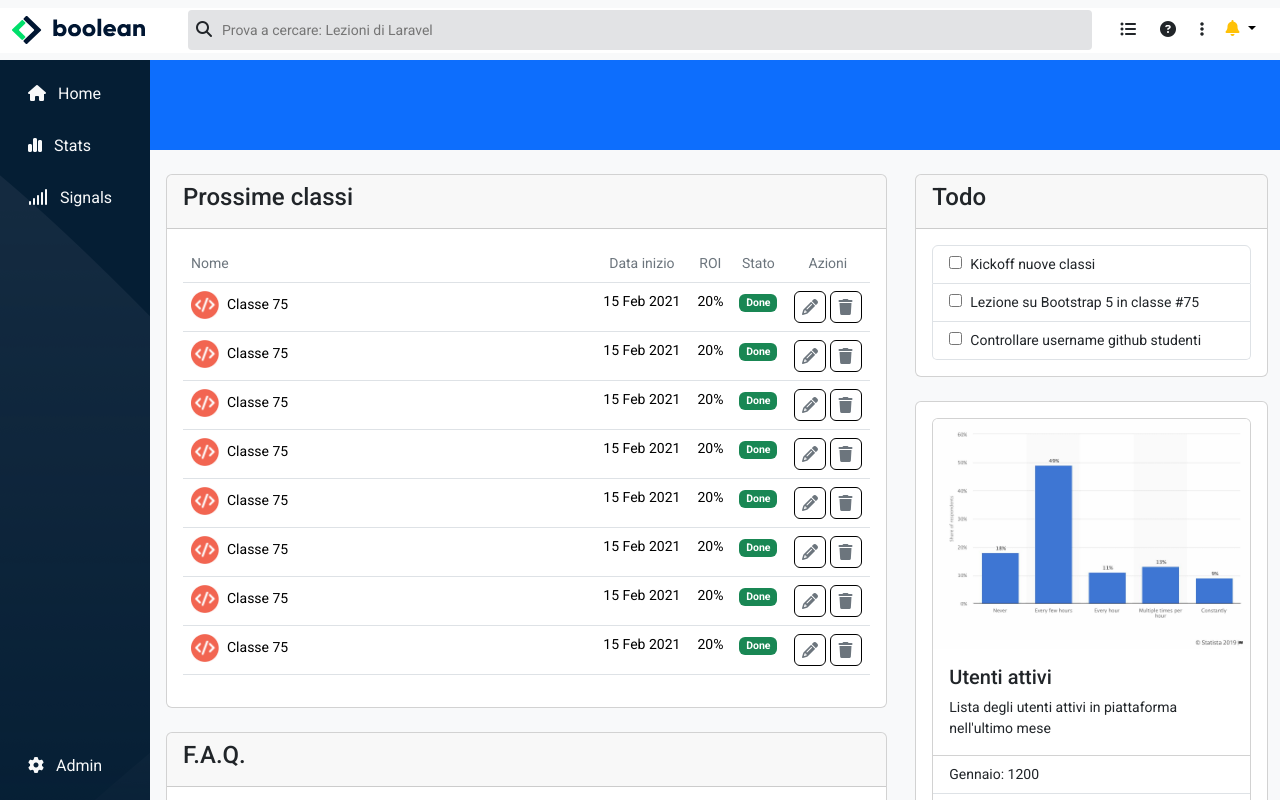
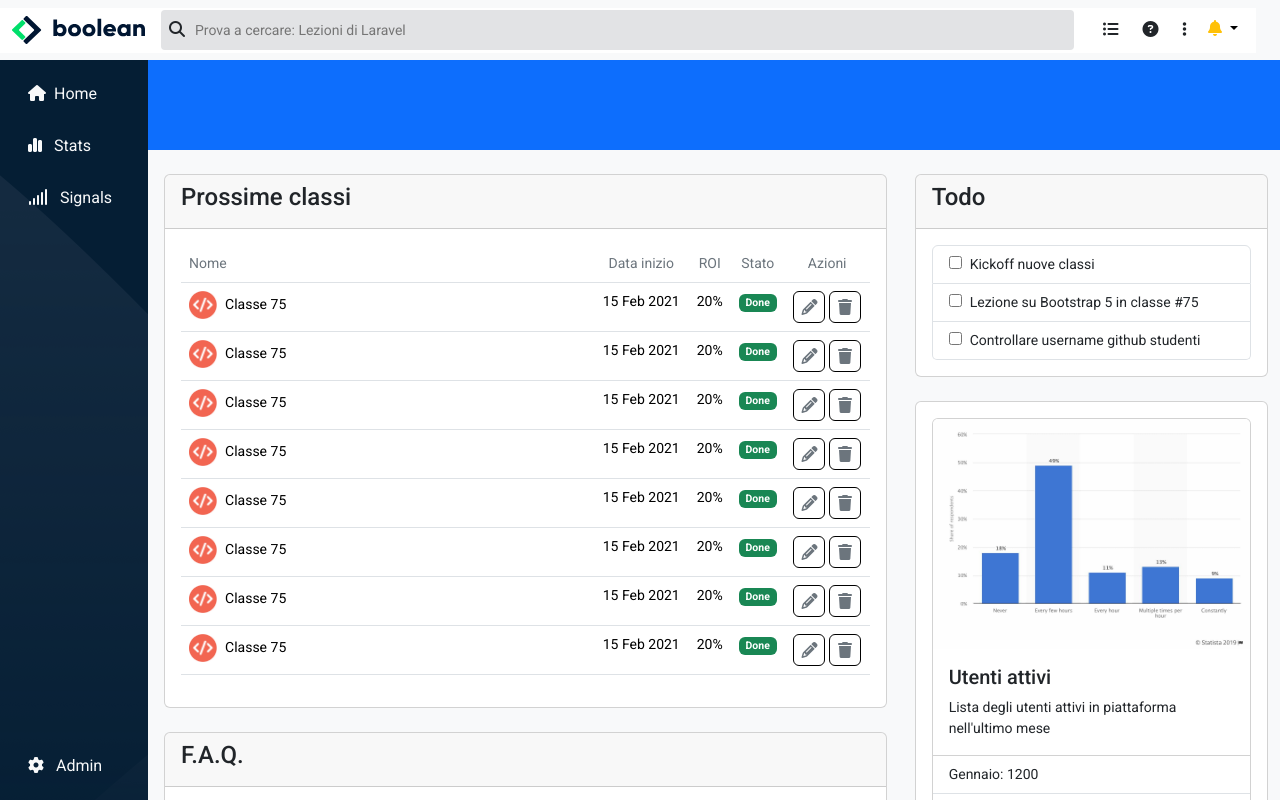
Before and after one commit to IIODERII/html-css-bootstrap-dashboard, a plain HTML site: page index.html in a window 1280 px wide. Drawn offline with nearby package versions, Linux system fonts and the light colour scheme.

Commit message:
fixed some flex problems in sidebar and header

```diff
--- a/css/style.css
+++ b/css/style.css
@@ -19,11 +19,9 @@ main{
 
 #sidebar{
     height: 100%;
-    width: 150px;
 }
 
 #main-content{
-    width: calc(100% - 150px);
     height: 100%;
     overflow-y: auto;
 }
@@ -41,16 +39,20 @@ main{
              header
 ******************************** */
 
-header .buttons , header .logo{
+/* header .buttons , header .logo{
     width: 160px;
 }
 
 header .search{
     width: calc(100% - 320px);
-}
+} */
 
 header .search input{
     width: calc(100% - 1em);
+}
+
+header .logo img:last-child{
+    max-width: 40px;
 }
 
 /* *****************************
@@ -99,7 +101,7 @@ header .search input{
             media query
 ********************************* */
 
-@media screen and (max-width: 992px){
+/* @media screen and (max-width: 992px){
     header .buttons , header .logo{
         width: 40px;
     }
@@ -107,12 +109,4 @@ header .search input{
     header .search{
         width: calc(100% - 80px);
     }
-
-    #sidebar{
-        width: 60px;
-    }
-
-    #main-content{
-        width: calc(100% - 60px);
-    }
-}
+} */
--- a/index.html
+++ b/index.html
@@ -19,14 +19,14 @@
 <body class="bg-light">
 
     <div class="wrapper vh-100 w-100">
-        <header class="d-flex align-items-center">
-            <div class="container-fluid bg-white d-flex align-items-center justify-content-between h-75 w-100">
-                <div class="logo">
+        <header class="d-flex align-items-center container-fluid">
+            <div class="container-fluid bg-white row align-items-center justify-content-between h-75 w-100">
+                <div class="logo col-auto p-0">
                     <img src="img/logo.svg" alt="Logo" class="d-none d-lg-block">
                     <img src="img/mobile-logo.png" alt="Logo piccolo" class="d-block d-lg-none w-100">
                 </div>
 
-                <div class="search">
+                <div class="search col p-0">
                     <div class="d-flex px-3">
                         <label for="search" class="bg-secondary-subtle rounded-start-1 fs-6 p-2"><i
                                 class="fa-solid fa-magnifying-glass"></i></label>
@@ -36,7 +36,7 @@
                     </div>
                 </div>
 
-                <div class="buttons">
+                <div class="buttons col-auto p-0">
                     <span class="d-none d-lg-inline"><a href="#" class="btn btn-outline-dark p-1 border-0"><i
                                 class="fa-solid fa-list-ul px-2"></a></i><a href="#"
                             class="btn btn-outline-dark p-1 border-0"><i
@@ -60,9 +60,9 @@
         </header>
 
         <main class="d-flex">
-            <div id="sidebar" class="d-flex flex-column justify-content-between text-white p-3">
+            <div id="sidebar" class="d-flex flex-column justify-content-between text-white p-3 flex-shrink-0">
                 <ul class="list-unstyled">
-                    <li class="btn border-0 btn-outline-light d-block text-start"><i class="fa-solid fa-house"></i> <span class="d-none d-lg-inline px-2">Home</span></li>
+                    <li class="btn border-0 btn-outline-light d-block text-start"><i class="fa-solid fa-house"></i><span class="d-none d-lg-inline px-2">Home</span></li>
                     <li class="btn border-0 btn-outline-light my-3 d-block text-start"><i class="fa-solid fa-chart-simple"></i> <span class="d-none d-lg-inline px-2">Stats</span></li>
                     <li class="btn border-0 btn-outline-light d-block text-start"><i class="fa-solid fa-signal"></i> <span class="d-none d-lg-inline px-2">Signals</span></li>
                 </ul>
@@ -70,7 +70,7 @@
                 <div class="btn border-0 btn-outline-light text-start"><i class="fa-solid fa-gear"></i> <span class="d-none d-lg-inline px-2">Admin</span></div>
             </div>
 
-            <div id="main-content">
+            <div id="main-content" class="flex-grow-1">
                 <div class="top-bar bg-primary">
 
                 </div>
```
